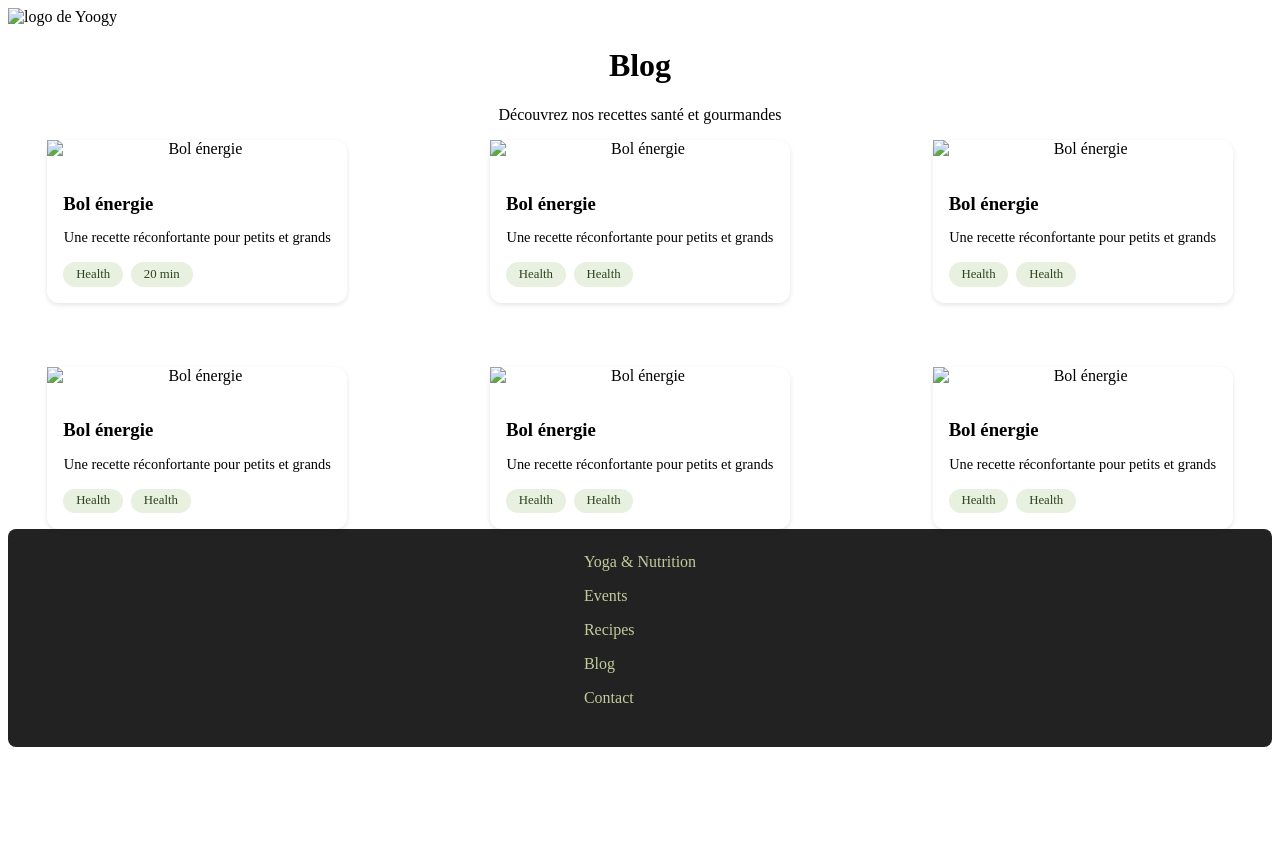
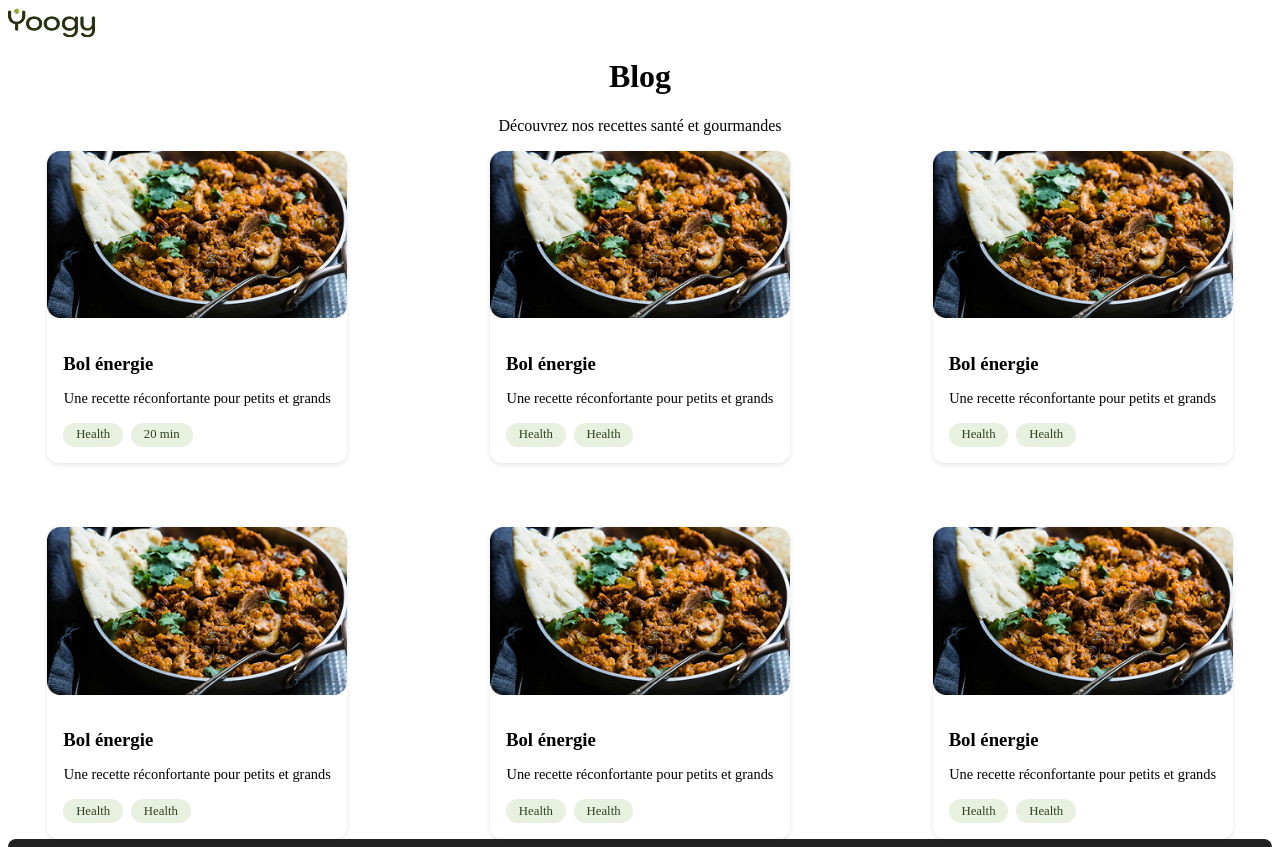
Before and after one commit to gracejudic/kata_yoogy, a plain HTML site: page index.html in a window 1280 px wide. Shown: the top 847 px of the page. Before the commit the page ends 800 px from the top, so only its background shows below. Drawn offline with Linux system fonts and the light colour scheme.

Commit message:
Update index.html

```diff
--- a/index.html
+++ b/index.html
@@ -8,14 +8,14 @@
 </head>
 <body>
     <header>
-        <img src="assets/logo.png" alt="logo de Yoogy">
+        <img src="logo.png" alt="logo de Yoogy">
     </header>
     <main>
         <h1>Blog</h1>
         <p>Découvrez nos recettes santé et gourmandes</p>
         <article class="blog-content">
             <section class="recipe-card">
-                <img src="assets/recipe_bowl.png" alt="Bol énergie" class="recipe-image">
+                <img src="recipe_bowl.png" alt="Bol énergie" class="recipe-image">
                 <div class="recipe-content">
                         <h3 class="recipe-title">Bol énergie</h3>
                     <p class="recipe-description">Une recette réconfortante pour petits et grands</p>
@@ -26,7 +26,7 @@
                 </div>
             </section>
             <section class="recipe-card">
-                <img src="assets/recipe_bowl.png" alt="Bol énergie" class="recipe-image">
+                <img src="recipe_bowl.png" alt="Bol énergie" class="recipe-image">
                 <div class="recipe-content">
                         <h3 class="recipe-title">Bol énergie</h3>
                     <p class="recipe-description">Une recette réconfortante pour petits et grands</p>
@@ -37,7 +37,7 @@
                 </div>
             </section>
             <section class="recipe-card">
-                <img src="assets/recipe_bowl.png" alt="Bol énergie" class="recipe-image">
+                <img src="recipe_bowl.png" alt="Bol énergie" class="recipe-image">
                 <div class="recipe-content">
                         <h3 class="recipe-title">Bol énergie</h3>
                     <p class="recipe-description">Une recette réconfortante pour petits et grands</p>
@@ -48,7 +48,7 @@
                 </div>
             </section>
             <section class="recipe-card">
-                <img src="assets/recipe_bowl.png" alt="Bol énergie" class="recipe-image">
+                <img src="recipe_bowl.png" alt="Bol énergie" class="recipe-image">
                 <div class="recipe-content">
                         <h3 class="recipe-title">Bol énergie</h3>
                     <p class="recipe-description">Une recette réconfortante pour petits et grands</p>
@@ -59,7 +59,7 @@
                 </div>
             </section>
             <section class="recipe-card">
-                <img src="assets/recipe_bowl.png" alt="Bol énergie" class="recipe-image">
+                <img src="recipe_bowl.png" alt="Bol énergie" class="recipe-image">
                 <div class="recipe-content">
                         <h3 class="recipe-title">Bol énergie</h3>
                     <p class="recipe-description">Une recette réconfortante pour petits et grands</p>
@@ -70,7 +70,7 @@
                 </div>
             </section>
             <section class="recipe-card">
-                <img src="assets/recipe_bowl.png" alt="Bol énergie" class="recipe-image">
+                <img src="recipe_bowl.png" alt="Bol énergie" class="recipe-image">
                 <div class="recipe-content">
                         <h3 class="recipe-title">Bol énergie</h3>
                     <p class="recipe-description">Une recette réconfortante pour petits et grands</p>
```
